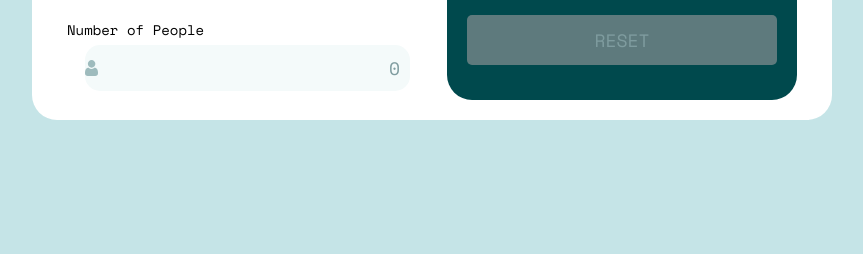
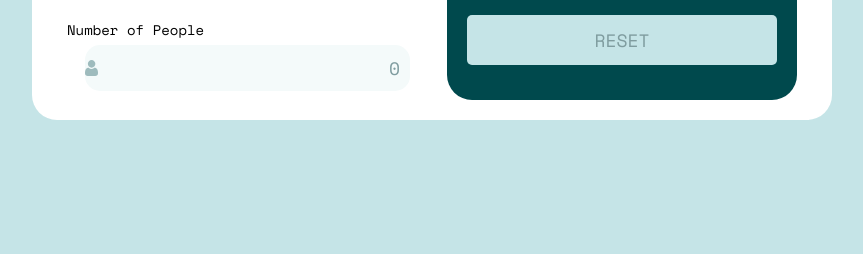
Before and after one commit to aklepper20/tip-calculater, a plain HTML site: page index.html in a window 1280 px wide. Shown: the part 546-800 px from the top of the page, without its empty margins (208-1071 px from the left). Drawn offline with nearby package versions, Linux system fonts and the light colour scheme.

Commit message:
changes background color to body hsl

```diff
--- a/style.css
+++ b/style.css
@@ -137,7 +137,7 @@ p {
 }
 
 .reset {
-  background-color: hsl(186, 14%, 43%);
+  background-color: hsl(185, 41%, 84%);
   width: 100%;
   height: 50px;
   display: flex;
```
